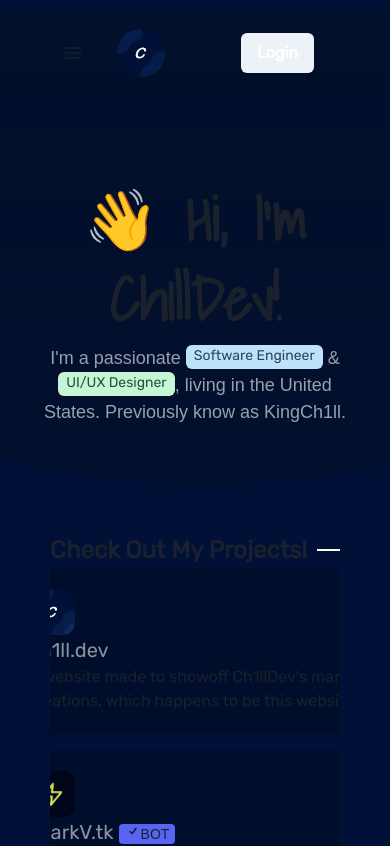
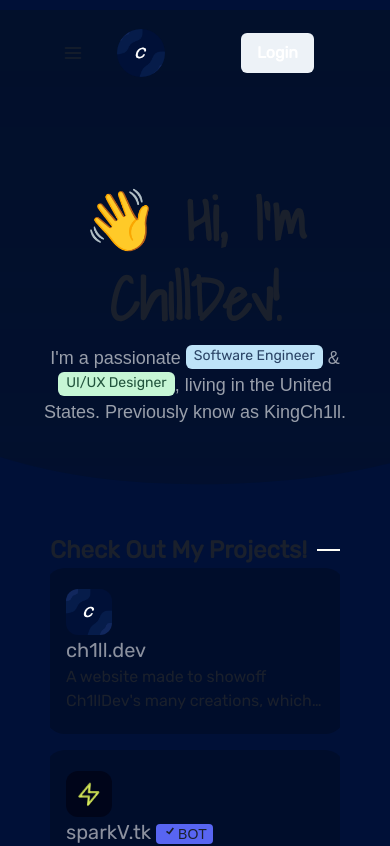
Before and after one commit to KingCh1ll/landing-page, a Next.js app: page / in a window 390 px wide. Shown: the top 846 px of the page. Built offline with nearby package versions, Linux system fonts and the light colour scheme.

Commit message:
🐛 | Fixed Mobile Project Cards

```diff
--- a/app/home.module.css
+++ b/app/home.module.css
@@ -78,12 +78,6 @@
     border-radius: 1.25rem;
 }
 
-@media screen and (max-width: 750px) {
-    .projects .project {
-        width: 375px
-    }
-}
-
 .projects .project .container {
     display: flex;
     align-items: center;
@@ -92,6 +86,18 @@
     height: 100%;
     width: 100%;
     padding: 1rem;
+}
+
+@media screen and (max-width: 750px) {
+    .projects .project {
+        width: 375px;
+    }
+}
+
+@media screen and (max-width: 500px) {
+    .projects .project {
+        width: 300px;
+    }
 }
 
 /* Wave */
```
